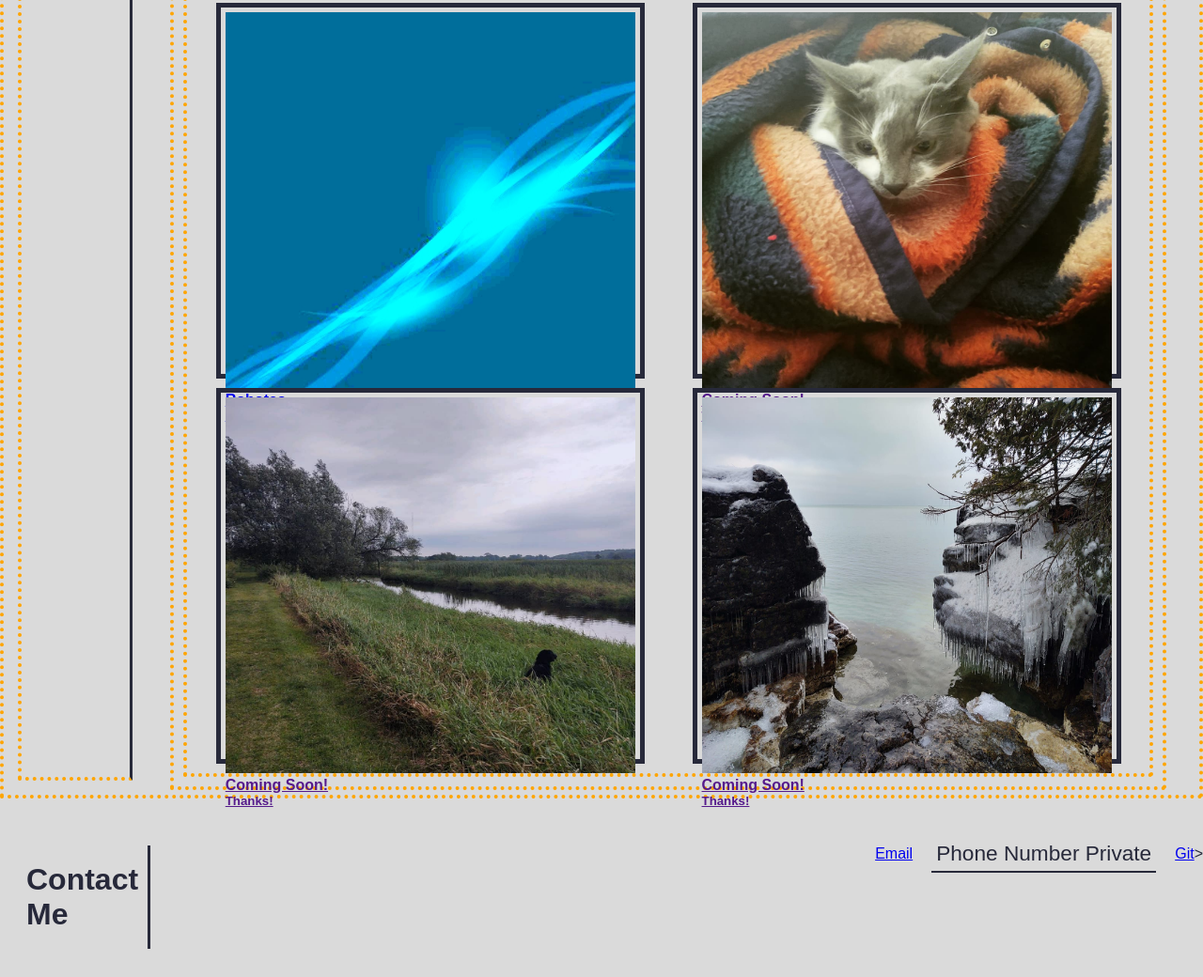
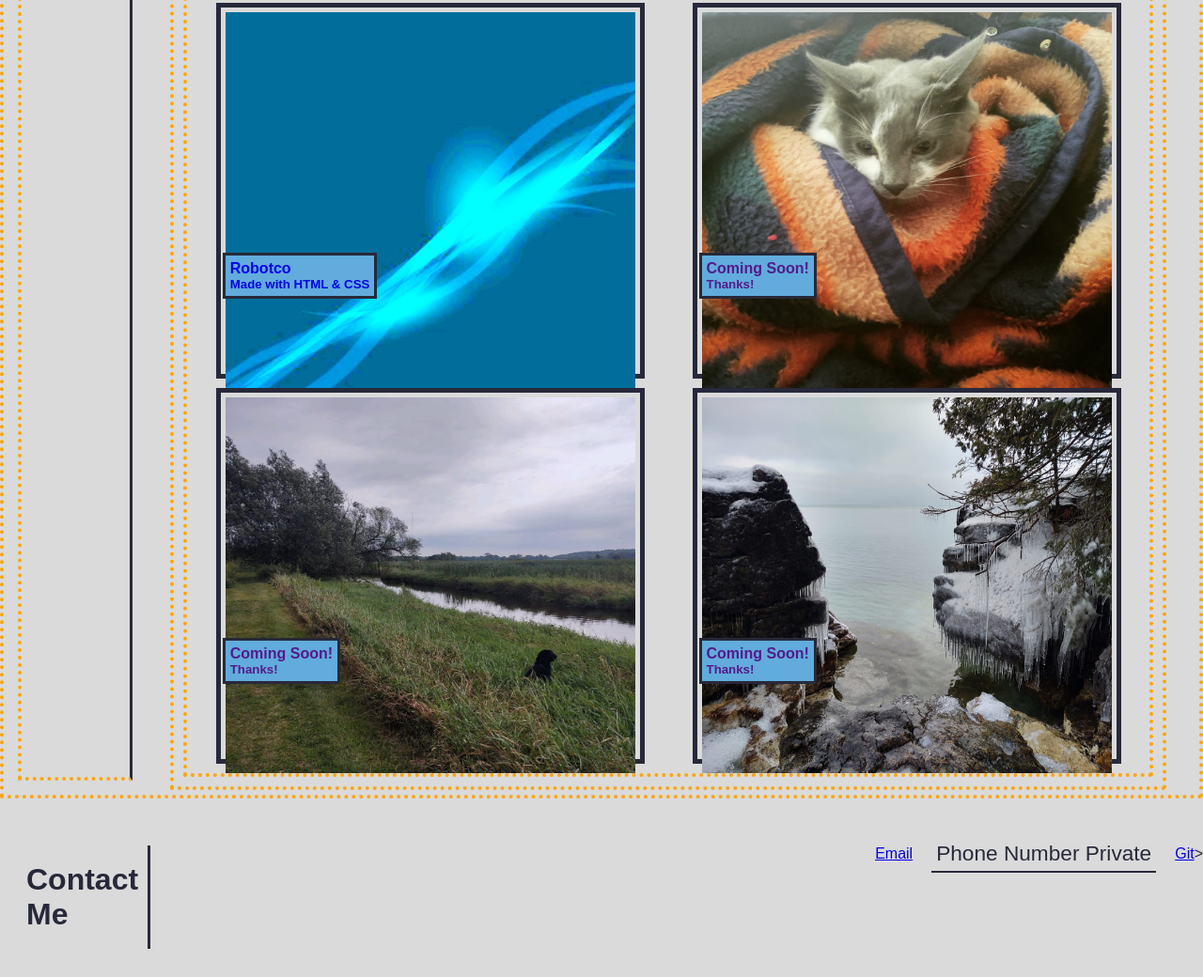
Before and after one commit to CameronSickler/professional-portfolio, a plain HTML site: page index.html in a window 1280 px wide. Shown: the part 987-2027 px from the top of the page at 94% size. Drawn offline with Linux system fonts and the light colour scheme.

Commit message:
fix class name error in HTML work section

```diff
--- a/assets/css/style.css
+++ b/assets/css/style.css
@@ -178,6 +178,9 @@ header nav ul li a {
     border: 3px solid var(--tertiary-color);
 }
 
+/* end project1 runbuddy styles */
+
+
 .other-projects {
     width: 100%;
     flex-wrap: wrap;
@@ -191,7 +194,7 @@ header nav ul li a {
     position: relative;
 }
 
-.other-project img {
+.other-project-pic {
     width: 100%;
     height: 400px;
 }
@@ -203,6 +206,7 @@ header nav ul li a {
     padding: 5px;
     background-color: var(--primary-color);
     border: 3px solid var(--tertiary-color);
+    font-style: none;
 }
 
 
--- a/index.html
+++ b/index.html
@@ -132,33 +132,36 @@
 
 
             <div class="other-projects flex border">
-                <a href="https://CameronSickler.github.io/robotco/" class="other-project border">
-                    <img src="./assets/images/robotco.jpg" alt="robotco" />
-                    <span class="other_project-text">
-                        <h4>Robotco</h4>
-                        <h5>Made with HTML & CSS</h5>
-                    </span>
-                </a>
+
+                <div class="other-project border">
+                    <a href="https://CameronSickler.github.io/robotco/">
+                        <img class="other-project-pic" src="./assets/images/robotco.jpg" alt="robotco" />
+                        <span class="other-project-text">
+                            <h4>Robotco</h4>
+                            <h5>Made with HTML & CSS</h5>
+                        </span>
+                    </a>
+                </div>
 
                 <a href="" alt="link not ready yet" class="other-project border">
-                    <img src="./assets/images/cat-blanket.jpg" alt="cat blanket" />
-                    <span class="other_project-text">
+                    <img class="other-project-pic" src="./assets/images/cat-blanket.jpg" alt="cat blanket" />
+                    <span class="other-project-text">
                         <h4>Coming Soon!</h4>
                         <h5>Thanks!</h5>
                     </span>
                 </a>
 
                 <a href="" alt="link not ready yet" class="other-project border">
-                    <img src="./assets/images/dog-field.jpg" alt="dog in a field" />
-                    <span class="other_project-text">
+                    <img class="other-project-pic" src="./assets/images/dog-field.jpg" alt="dog in a field" />
+                    <span class="other-project-text">
                         <h4>Coming Soon!</h4>
                         <h5>Thanks!</h5>
                     </span>
                 </a>
 
                 <a href="" alt="link not ready yet" class="other-project border">
-                    <img src="./assets/images/frozen-lake.jpg" alt="frozen lake" />
-                    <span class="other_project-text">
+                    <img class="other-project-pic" src="./assets/images/frozen-lake.jpg" alt="frozen lake" />
+                    <span class="other-project-text">
                         <h4>Coming Soon!</h4>
                         <h5>Thanks!</h5>
                     </span>
```
